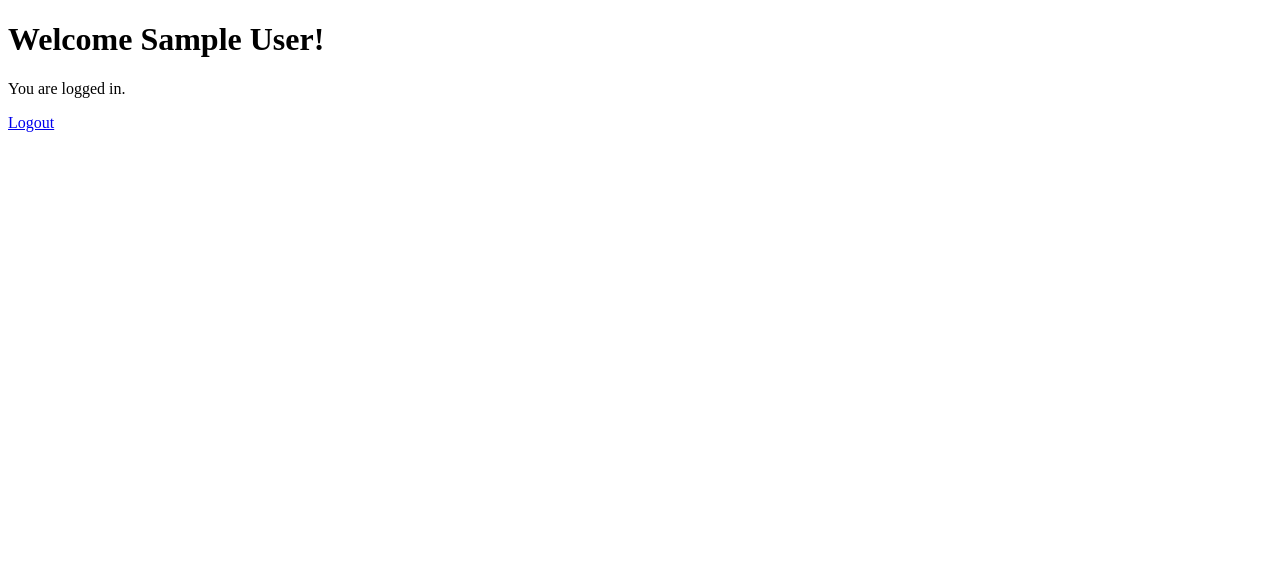
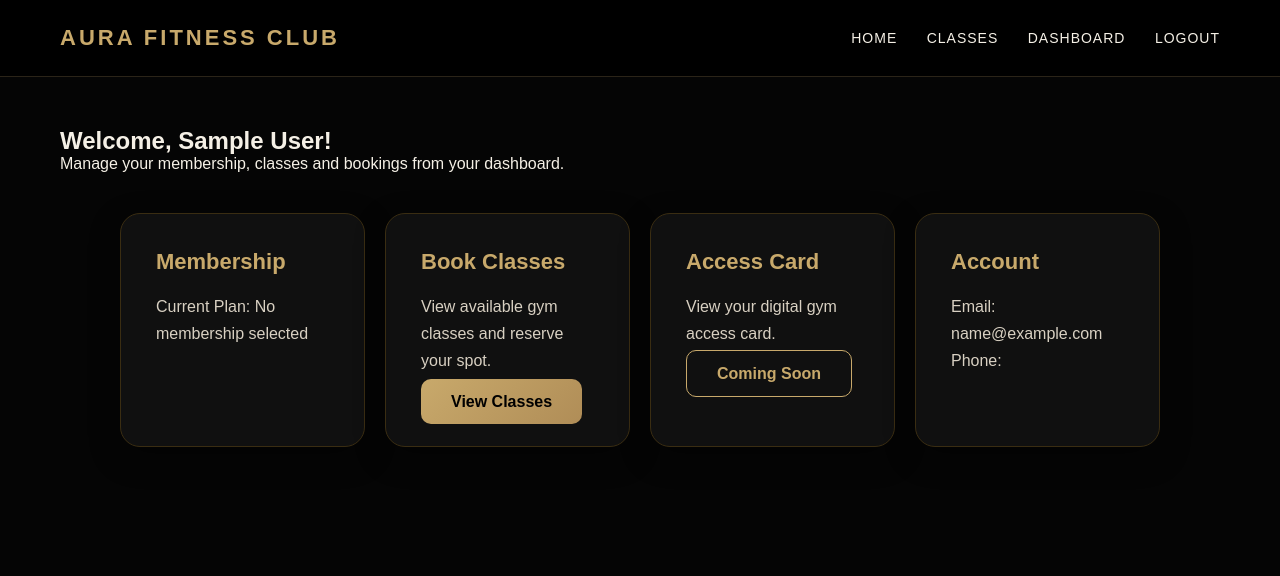
Before and after one commit to ErciliaB/gym_management_system_project, a PHP site: page /dashboard.php in a window 1280 px wide. Shown: the top 576 px of the page. Run offline with PHP 8.4, Linux system fonts and the light colour scheme; the visitor is signed in with stand-in values (Sample User, id 1); data comes from the database, SQL or seed files in the repository.

Commit message:
Update dashboard.php

```diff
--- a/dashboard.php
+++ b/dashboard.php
@@ -1,24 +1,80 @@
 <?php
 session_start();
+include "db_connect.php";
 
 if (!isset($_SESSION['user_id'])) {
     header("Location: login.php");
     exit();
 }
+
+$user_id = $_SESSION['user_id'];
+
+$sql = "SELECT users.*, memberships.membership_name
+        FROM users
+        LEFT JOIN memberships ON users.membership_id = memberships.membership_id
+        WHERE users.user_id = '$user_id'";
+
+$result = mysqli_query($conn, $sql);
+$user = mysqli_fetch_assoc($result);
 ?>
 
 <!DOCTYPE html>
 <html>
 <head>
-    <title>Dashboard</title>
+    <title>Dashboard | Aura Fitness Club</title>
+    <link rel="stylesheet" href="style.css?v=2">
 </head>
 <body>
 
-<h1>Welcome <?php echo $_SESSION['first_name']; ?>!</h1>
+<header class="navbar">
+    <div class="logo">AURA FITNESS CLUB</div>
 
-<p>You are logged in.</p>
+    <nav class="nav-links">
+        <a href="index.php">HOME</a>
+        <a href="classes.php">CLASSES</a>
+        <a href="dashboard.php">DASHBOARD</a>
+        <a href="logout.php">LOGOUT</a>
+    </nav>
+</header>
 
-<a href="logout.php">Logout</a>
+<section class="page-container">
+
+    <h1>Welcome, <?php echo $user['first_name']; ?>!</h1>
+    <p>Manage your membership, classes and bookings from your dashboard.</p>
+
+    <div class="features">
+
+        <div class="feature-card">
+            <h3>Membership</h3>
+            <p>
+                Current Plan:
+                <?php echo $user['membership_name'] ? $user['membership_name'] : "No membership selected"; ?>
+            </p>
+        </div>
+
+        <div class="feature-card">
+            <h3>Book Classes</h3>
+            <p>View available gym classes and reserve your spot.</p>
+            <br>
+            <a class="btn" href="classes.php">View Classes</a>
+        </div>
+
+        <div class="feature-card">
+            <h3>Access Card</h3>
+            <p>View your digital gym access card.</p>
+            <br>
+            <a class="btn-outline" href="#">Coming Soon</a>
+        </div>
+
+        <div class="feature-card">
+            <h3>Account</h3>
+            <p>Email: <?php echo $user['email']; ?></p>
+            <p>Phone: <?php echo $user['phone_number']; ?></p>
+        </div>
+
+    </div>
+
+</section>
 
 </body>
 </html>
```
